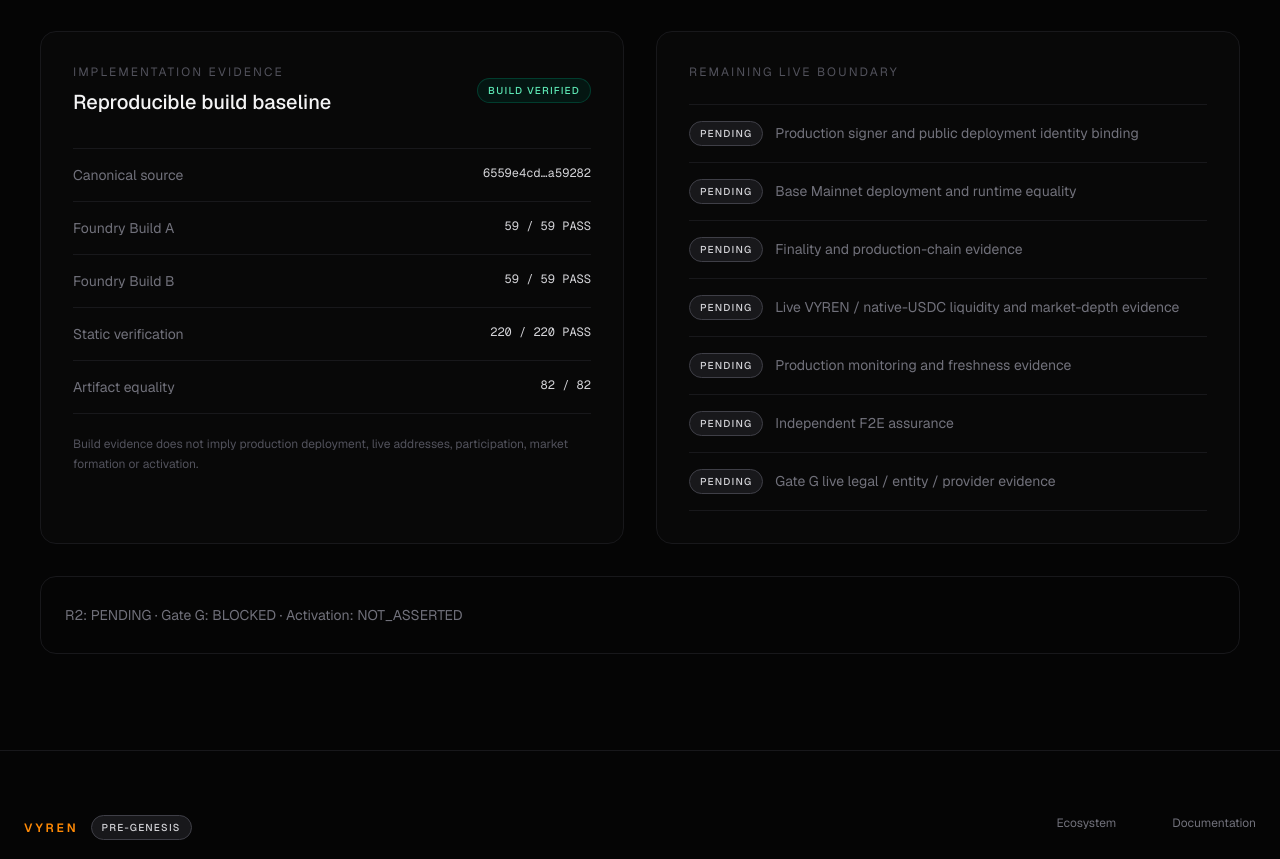
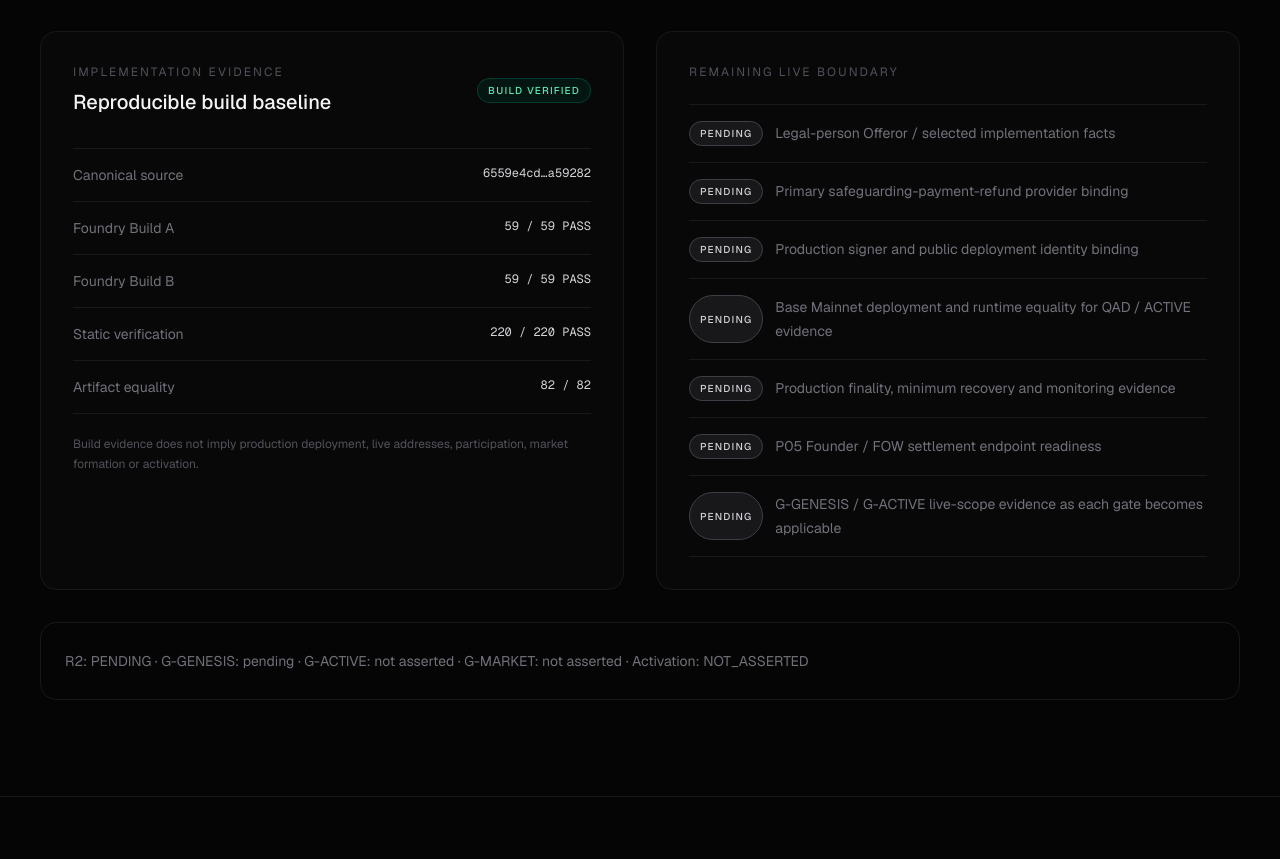
Before and after one commit to vyren-landing/website, a Next.js app: page /status in a window 1280 px wide. Shown: the part 616-1475 px from the top of the page. Built offline with nearby package versions, Linux system fonts and the light colour scheme.

Commit message:
Phase 2: remove stale monolithic gate blockers

```diff
--- a/app/status/page.tsx
+++ b/app/status/page.tsx
@@ -11,13 +11,13 @@
 });
 
 const pending = [
+  "Legal-person Offeror / selected implementation facts",
+  "Primary safeguarding-payment-refund provider binding",
   "Production signer and public deployment identity binding",
-  "Base Mainnet deployment and runtime equality",
-  "Finality and production-chain evidence",
-  "Live VYREN / native-USDC liquidity and market-depth evidence",
-  "Production monitoring and freshness evidence",
-  "Independent F2E assurance",
-  "Gate G live legal / entity / provider evidence",
+  "Base Mainnet deployment and runtime equality for QAD / ACTIVE evidence",
+  "Production finality, minimum recovery and monitoring evidence",
+  "P05 Founder / FOW settlement endpoint readiness",
+  "G-GENESIS / G-ACTIVE live-scope evidence as each gate becomes applicable",
 ] as const;
 
 export default function StatusPage() {
@@ -58,7 +58,7 @@
       </div>
 
       <div className="mt-8 rounded-2xl border border-zinc-900 p-6 text-sm leading-7 text-zinc-500">
-        R2: {PROTOCOL_STATE.r2} · Gate G: {PROTOCOL_STATE.gateG} · Activation: {PROTOCOL_STATE.activation}
+        R2: {PROTOCOL_STATE.r2} · G-GENESIS: pending · G-ACTIVE: not asserted · G-MARKET: not asserted · Activation: {PROTOCOL_STATE.activation}
       </div>
     </SurfacePage>
   );
```
